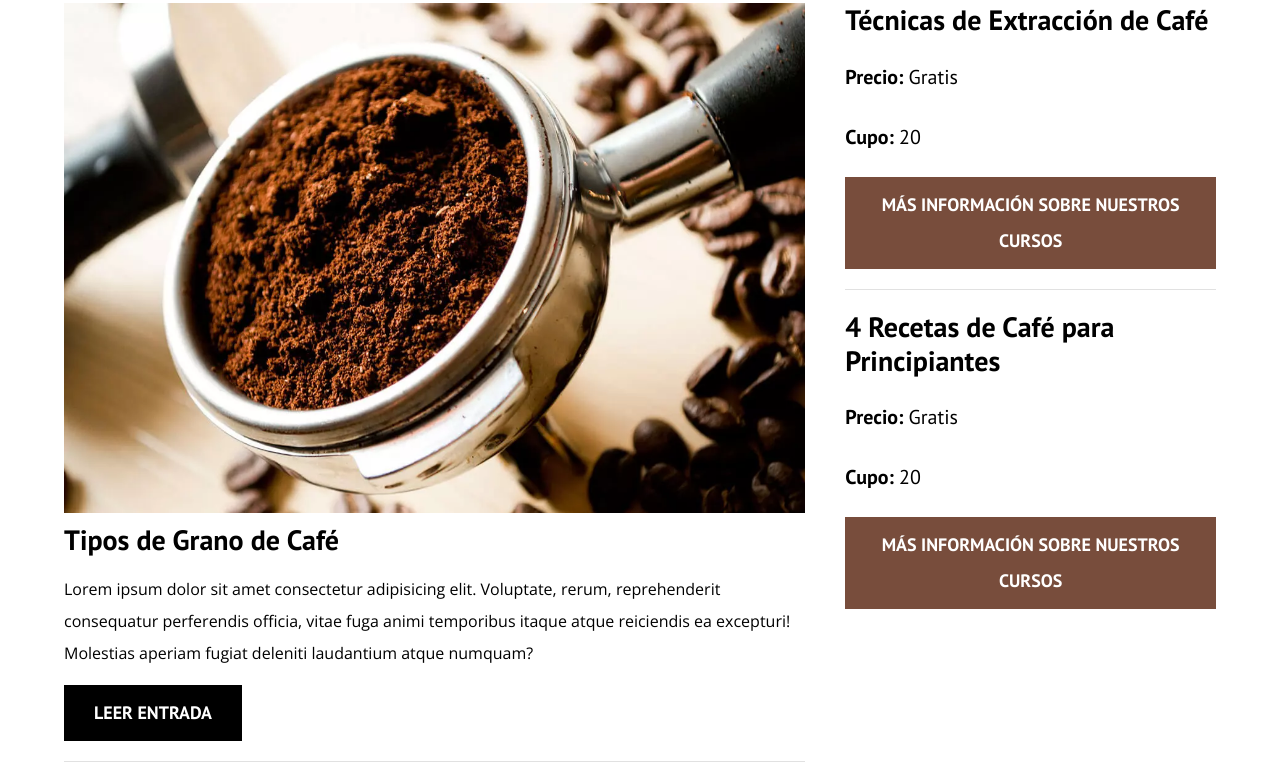
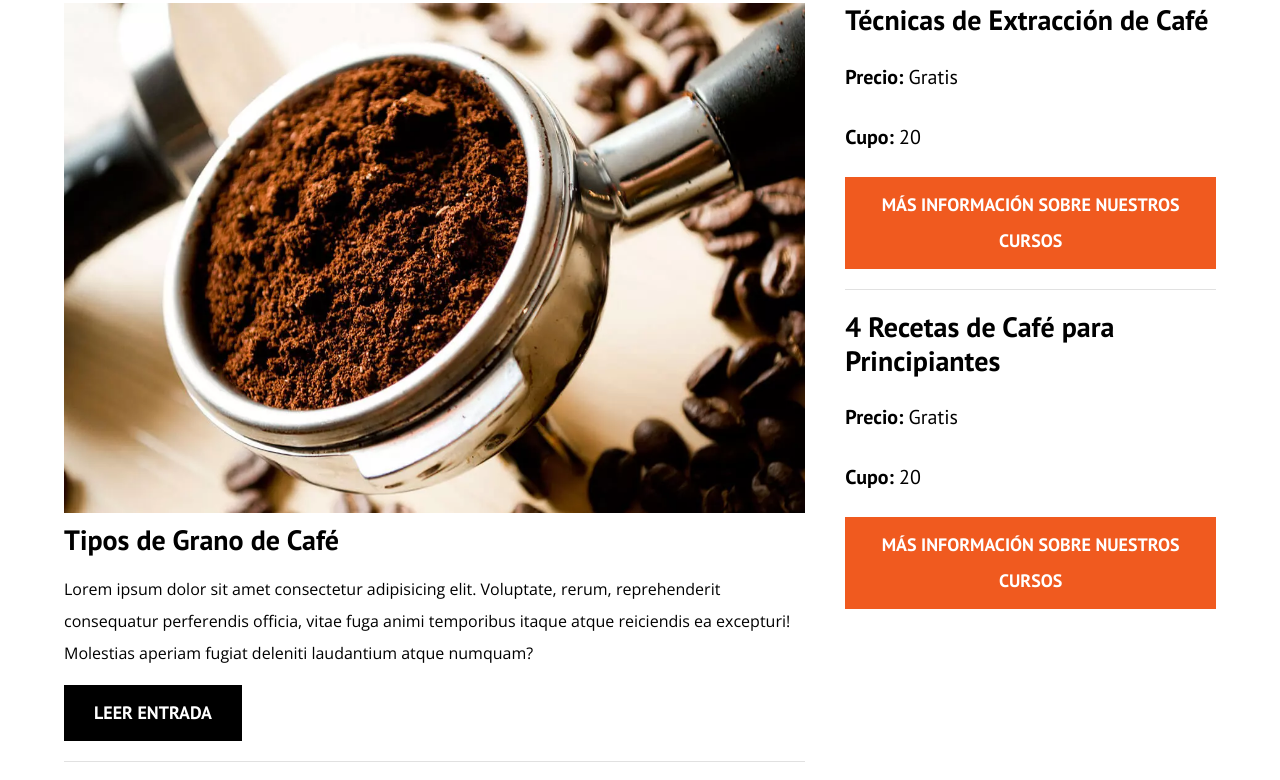
Before and after one commit to Daniela-Estupinan/practica-unir-eiec, a plain HTML site: page index.html in a window 1280 px wide. Shown: the part 699-1479 px from the top of the page. Drawn offline with nearby package versions, Linux system fonts and the light colour scheme.

Commit message:
Add new color

```diff
--- a/css/style.css
+++ b/css/style.css
@@ -2,7 +2,7 @@
     --fuenteHeading: 'PT Sans', sans-serif;
     --fuenteParrafos: 'Open Sans', sans-serif;
 
-    --primario: #784D3C;
+    --primario: #f05a1f;
     --gris: #e1e1e1;
     --blanco: #ffffff;
     --negro: #000000;
```
Also changed, not shown: 1 other file.
